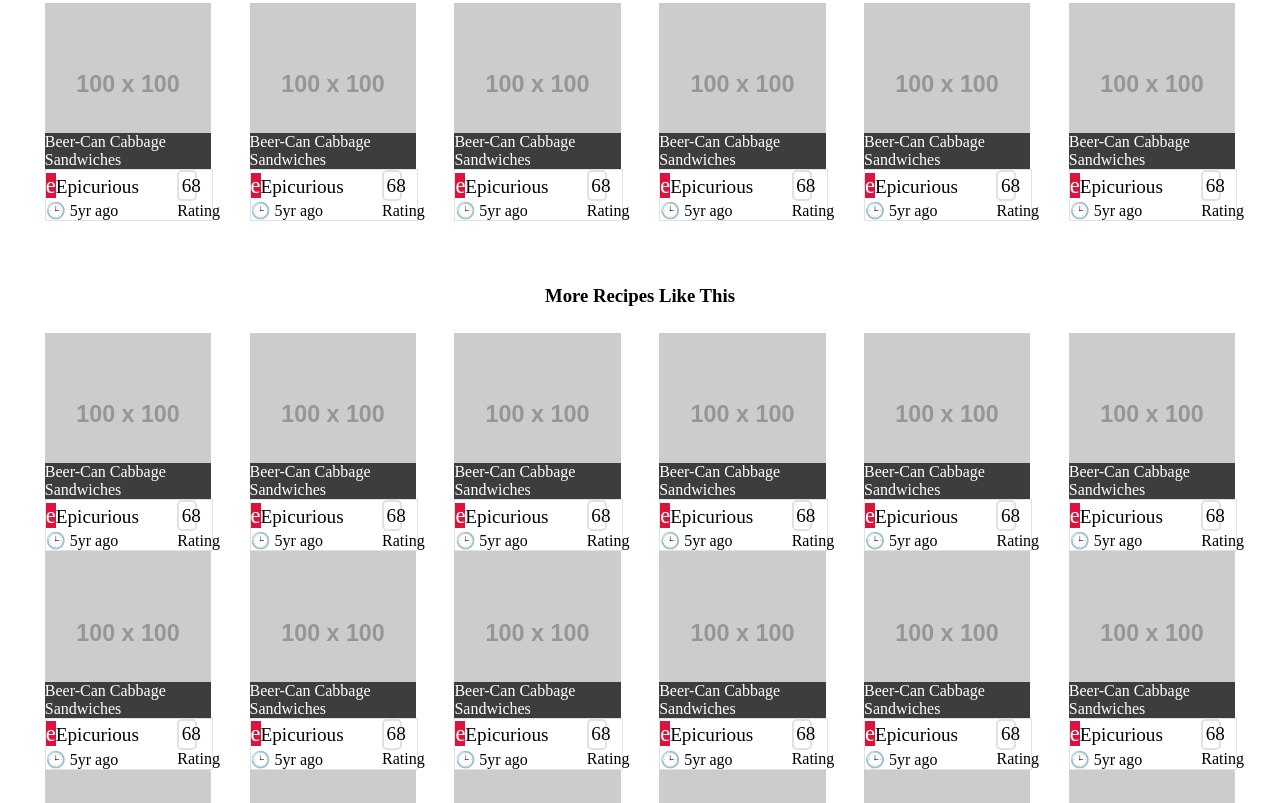
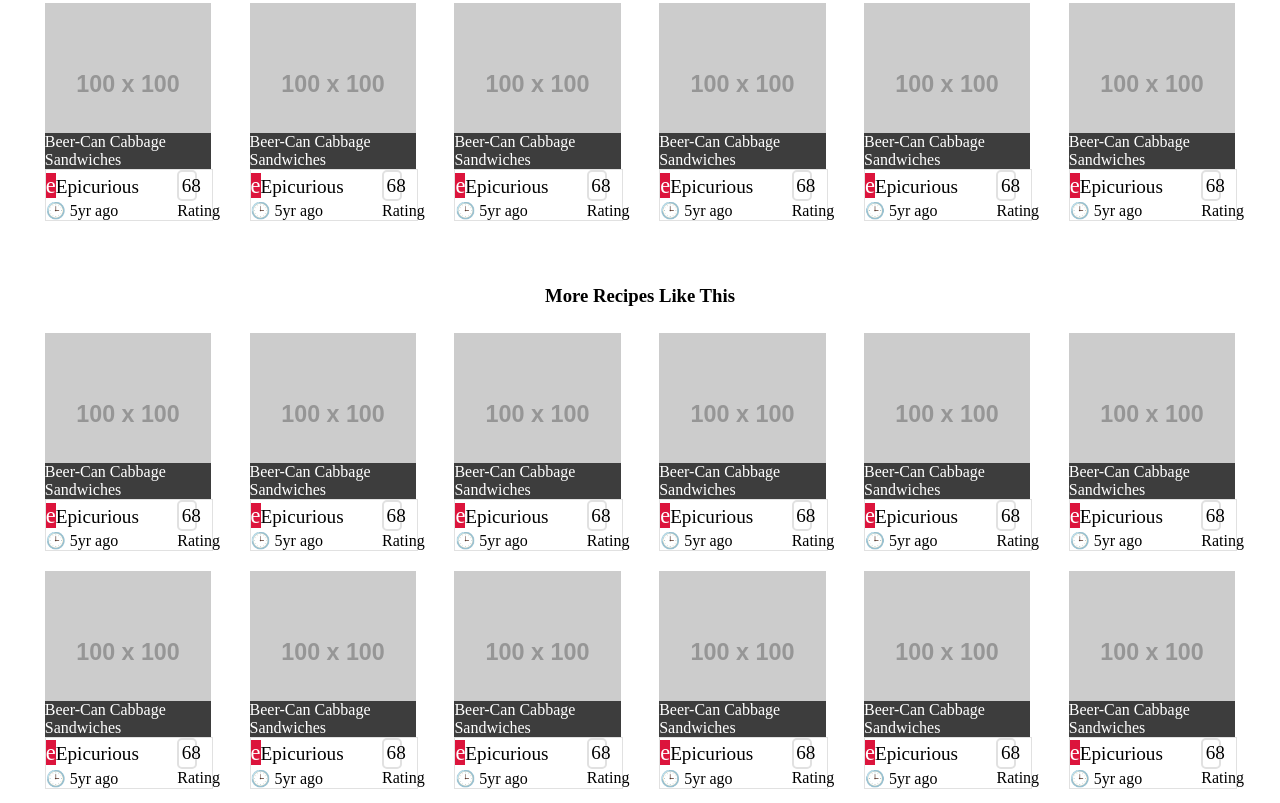
Before and after one commit to JingleJenks/Replica, a plain HTML site: page index.html in a window 1280 px wide. Shown: the part 1239-2042 px from the top of the page. Drawn offline with Linux system fonts and the light colour scheme; placeholder pictures from the web are drawn by us.

Commit message:
row gap added

```diff
--- a/style.css
+++ b/style.css
@@ -175,6 +175,7 @@
 
 .recipes {
   display: grid;
+  row-gap: 1.5vw;
   /* grid-gap: 1rem; */
   grid-template-columns: repeat(6, minmax(150px, 1fr));
   margin: 2vw;
```
